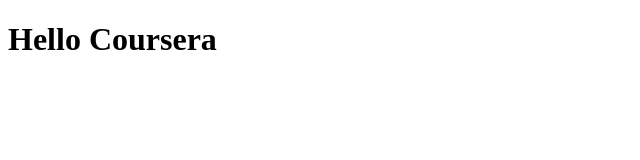
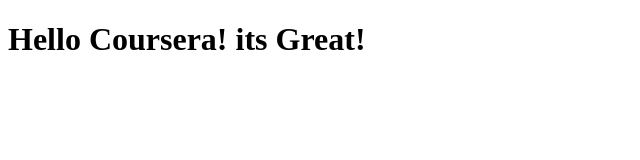
Before and after one commit to athiyyah09/coursera-test, a plain HTML site: page site/index.html in a window 1280 px wide. Shown: the whole page, without its empty margins (0-640 px from the left). Drawn offline with Linux system fonts and the light colour scheme.

Commit message:
small addition

```diff
--- a/site/index.html
+++ b/site/index.html
@@ -6,6 +6,6 @@
 	<title>Hello Coursera</title>
 </head>
 <body>
-<h1> Hello Coursera
+<h1> Hello Coursera! its Great!</h1>
 </body>
 </html>
```
